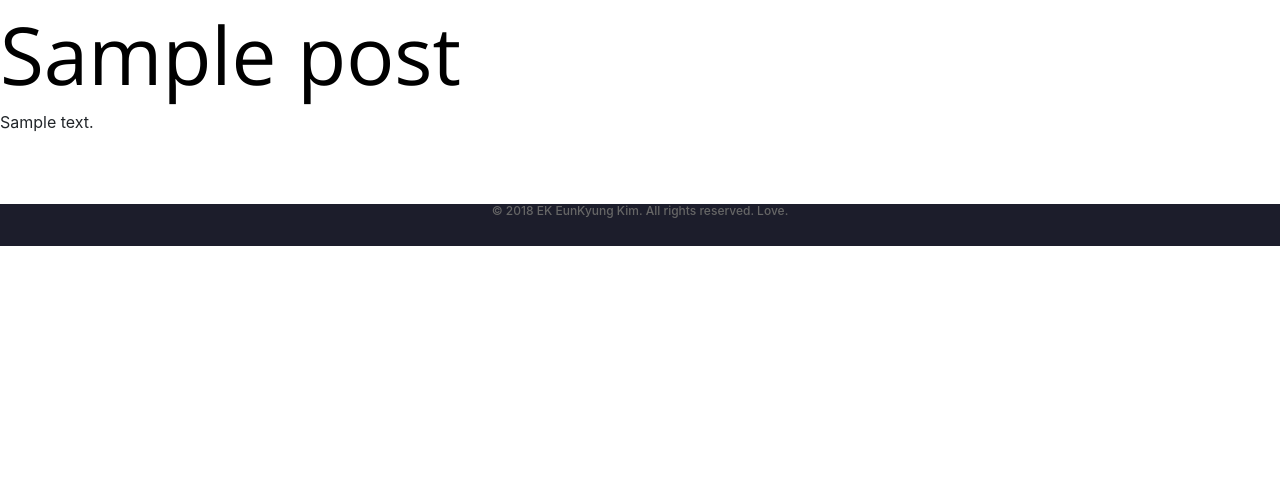
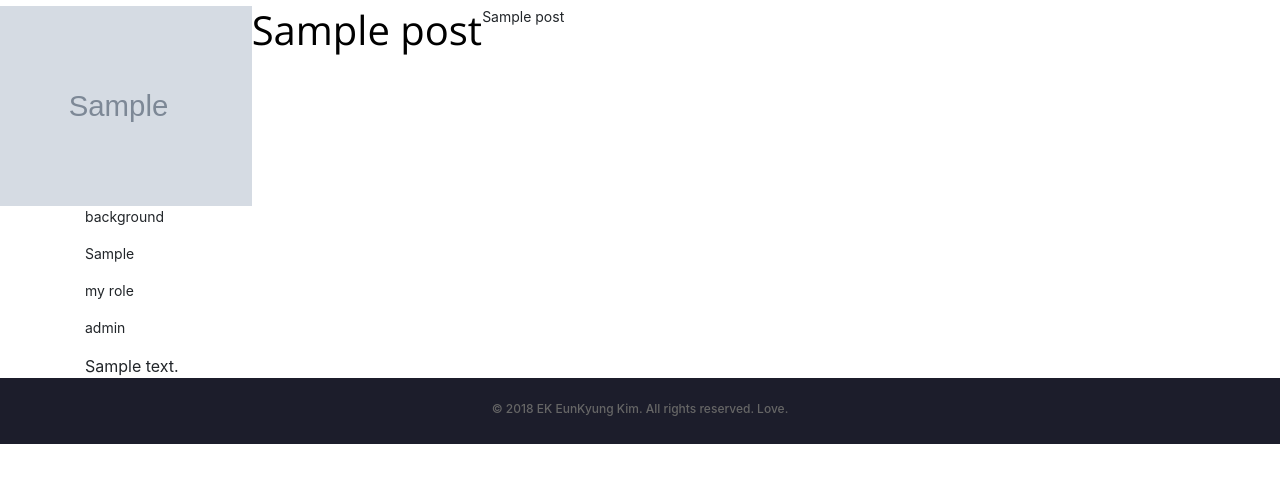
Before and after one commit to conyek/my-first-blog, a Django app: page /post/1/ in a window 1280 px wide. Shown: the part 54-537 px from the top of the page. Run offline with Django 3.2, Linux system fonts and the light colour scheme; tables that the repository leaves empty hold one stand-in row (values such as "Sample post"); grey boxes marked "Sample" are stand-in pictures; some libraries are stand-ins or nearby versions.

Commit message:
update on detail page

```diff
--- a/blog/models.py
+++ b/blog/models.py
@@ -9,6 +9,10 @@ class Post(models.Model):
     author = models.ForeignKey('auth.User', on_delete=models.CASCADE)
     title = models.CharField(max_length=200, default='title here')
     subtitle = models.CharField(max_length=400, default='subtitle here')
+    cover_img = models.ImageField(
+        upload_to='blog/cover', blank='true', default='null')
+    background = models.TextField(default='background')
+    role = models.TextField(default='role', blank='true')
     content = RichTextUploadingField(blank=True, null=True)
     created_date = models.DateTimeField(auto_now_add=True)
     published_date = models.DateTimeField(
--- a/blog/static/css/base.css
+++ b/blog/static/css/base.css
@@ -176,6 +176,7 @@ a:hover {
   font-size: 12px;
   text-align: center;
   padding-bottom: 20px;
+  display: block;
 }
 .social {
   color: white;
--- /dev/null
+++ b/blog/static/css/detail.css
@@ -0,0 +1,13 @@
+.post-banner {
+  width: 100%;
+}
+
+.post-cover {
+  height: 200px;
+}
+
+@media (max-width: 768px) {
+  .post-cover {
+    max-height: 100px;
+  }
+}
--- a/blog/static/css/main.css
+++ b/blog/static/css/main.css
@@ -98,19 +98,15 @@
   height: 23.5px;
 }
 
-.contact-icon-div {
-  margin-bottom: 20px;
-}
-
 .social-icon {
   width: 40px;
   height: 40px;
   margin-left: 5px;
   margin-right: 5px;
 }
-
+/* not working */
 .social-icon:hover {
-  fill: #fccf45;
+  fill-opacity: 1 !important;
 }
 /*smooth scrolling*/
 
--- a/blog/templates/blog/base.html
+++ b/blog/templates/blog/base.html
@@ -8,6 +8,8 @@
     <link href="https://fonts.googleapis.com/css?family=Open+Sans" rel="stylesheet">
     <link rel="stylesheet" href="{% static 'css/base.css' %}">
     <link rel="stylesheet" href="{% static 'css/main.css' %}">
+    <link rel="stylesheet" href="{% static 'css/detail.css' %}">
+
     <!--
     <link rel="script" href="{% static 'js/scroll.js' %}">
     <link rel="script" href="https://cdnjs.cloudflare.com/ajax/libs/popper.js/1.14.3/umd/popper.min.js">
@@ -54,7 +56,7 @@
     </div>
 
     <!-- footer here  -->
-    <footer class="footer footer-ek">
+    <footer class="footer footer-ek pt-4">
         <div class="container">
             <h5>© 2018 EK EunKyung Kim. All rights reserved. Love.</h5>
         </div>
--- a/blog/templates/blog/post_detail.html
+++ b/blog/templates/blog/post_detail.html
@@ -1,14 +1,34 @@
 {% extends 'blog/base.html' %} {% block content %}
-<div class="post">
-
-    <h1>{{post.title}}</h1>
+<!--banner-->
+<div class="post-banner row">
+    <img class="post-cover" src="{{ post.cover_img.url }}" alt="{{post.title}}">
+    <h2>{{post.title}}</h2>
+    <p> {{post.subtitle}}</p>
     {% if user.is_authenticated %}
     <a class="btn btn-default" href="{% url 'post_edit' pk=post.pk %}"><span class="glyphicon glyphicon-pencil"></span></a>
     {% endif %}
-    <div class="tocome">
-        {{ post.content | safe}}
+</div>
+
+<div class="container">
+
+    <!--background & role-->
+
+    <div class="post-background">
+        <p>background</p>
+        <p> {{ post.background }}</p>
+    </div>
+    <div class="post-role">
+        <p>my role</p>
+        <p> {{ post.role }}</p>
     </div>
 
+    <!--content detail-->
+
+    <div class="post-content">
+        <div>
+            {{ post.content | safe}}
+        </div>
+    </div>
 
 </div>
 {% endblock %}
```
Also changed, not shown: blog/templates/blog/post_list.html (+4 -4 lines), blog/migrations/0005_auto_20181004_1616.py (added), blog/migrations/0006_post_role.py (added), blog/static/media/linkedin.svg, media/20180904_122439.jpg (deleted), media/blog/cover/06.png (added), media/blog/thumbnail/thumbnail01_b4SJFNU.png (added), media/uploads/2018/10/04/forge01.png (added), media/uploads/2018/10/04/forge01_thumb.png (added), media/uploads/2018/10/04/screen-shot-2018-10-04-at-95715-pm.png (added), media/uploads/2018/10/04/screen-shot-2018-10-04-at-95715-pm_thumb.png (added), media/uploads/2018/10/04/specification.png (added), media/uploads/2018/10/04/specification_thumb.png (added).
